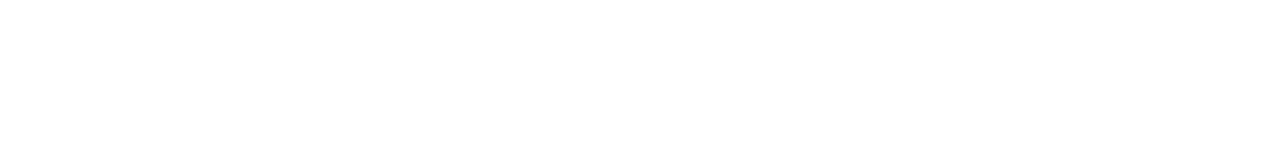
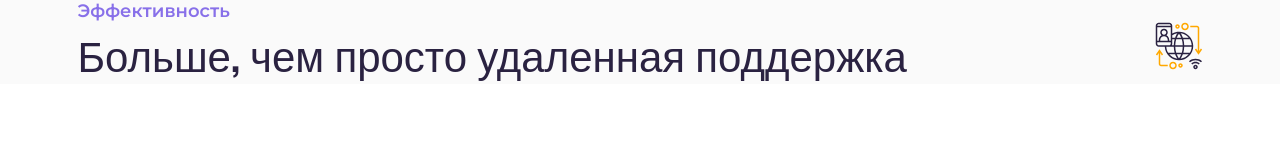
Before and after one commit to manuny/xradept-landing, a plain HTML site: page index.html in a window 1280 px wide. Drawn offline with nearby package versions, Linux system fonts and the light colour scheme.

Commit message:
Блок эффективность + экспортировал иконки

```diff
--- a/index.html
+++ b/index.html
@@ -7,6 +7,18 @@
     <link rel="stylesheet" href="style.css">
 </head>
 <body>
-
+    <div class="section-efficiency">
+      <div class="section-container container">
+        <p class="about">Эффективность</p>
+        <div class="subtitle-block">
+          <div class="section-subtitle">
+            Больше, чем просто удаленная поддержка
+          </div>
+          <div class="subtitle-ico">
+            <img src="./images/customer_support_ico.svg" alt="customer support">
+          </div>
+        </div>
+      </div>
+    </div>
 </body>
 </html>
--- a/style.css
+++ b/style.css
@@ -1,5 +1,44 @@
-.continaer {
-    max-width: 1125px;
+@import url('https://fonts.googleapis.com/css2?family=Montserrat:wght@500;600&family=Oswald:wght@500;700&display=swap');
+
+* {
+  margin: 0;
+  padding: 0;
+}
+
+.section-efficiency {
+  background: #FAFAFA;
+}
+
+.container {
+  max-width: 1125px;
+  margin: 0 auto;
+}
+
+.section-efficiency .about {
+  font-family: 'Montserrat', sans-serif;
+  font-style: normal;
+  font-weight: 600;
+  font-size: 18px;
+  line-height: 22px;
+  color: #8870E9;
+}
+
+.section-efficiency .subtitle-block {
+  display: flex;
+  flex-flow: row nowrap;
+}
+
+.section-efficiency .section-subtitle {
+  font-family: 'Oswald', sans-serif;
+  font-style: normal;
+  font-weight: 500;
+  font-size: 42px;
+  line-height: 62px;
+  color: #2A2241;
+}
+
+.section-efficiency .subtitle-ico {
+  margin-left: auto;
 }
 
 @media all and (max-width: 1000px) {
```
Also changed, not shown: images/customer_service_ico.svg (added), images/customer_support_ico.svg (added), images/team_ico.svg (added), images/time_efficiency_ico.svg (added), images/virus_ico.svg (added).
